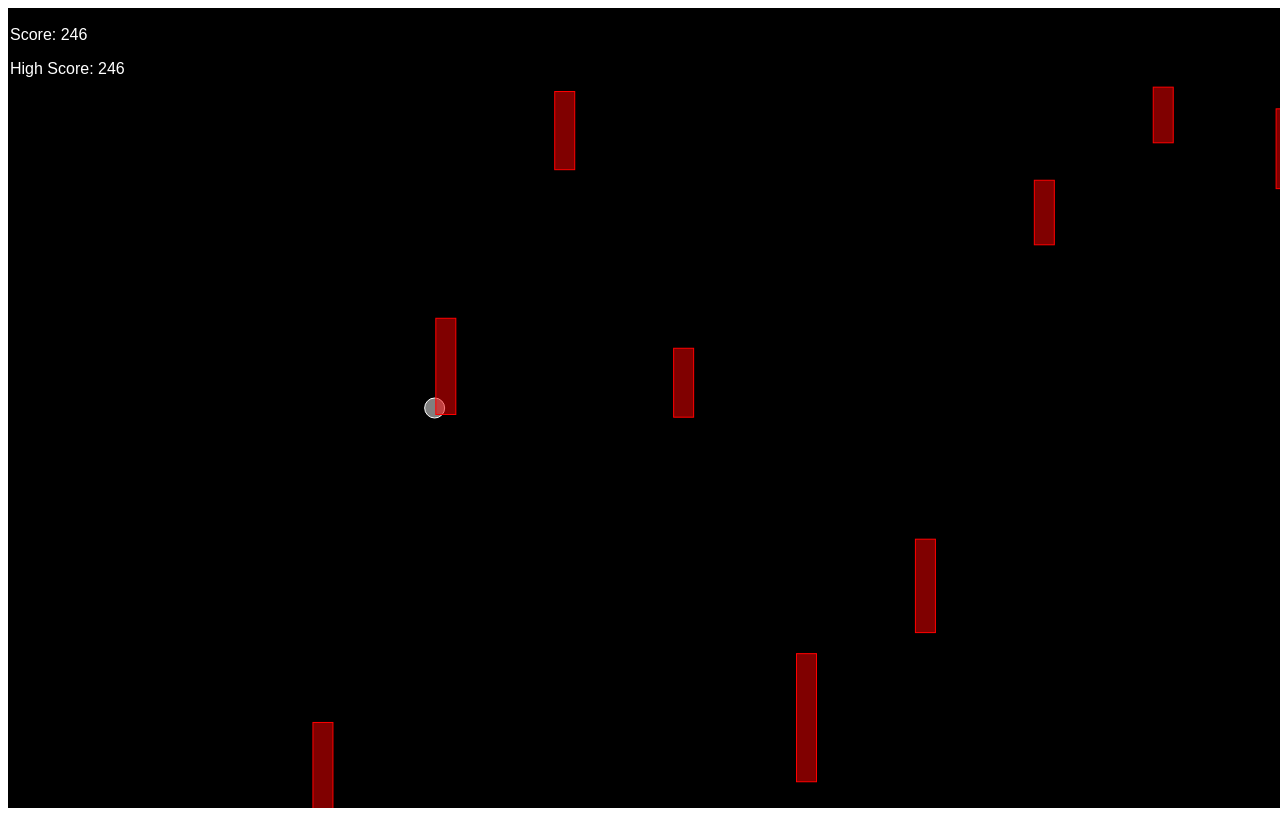
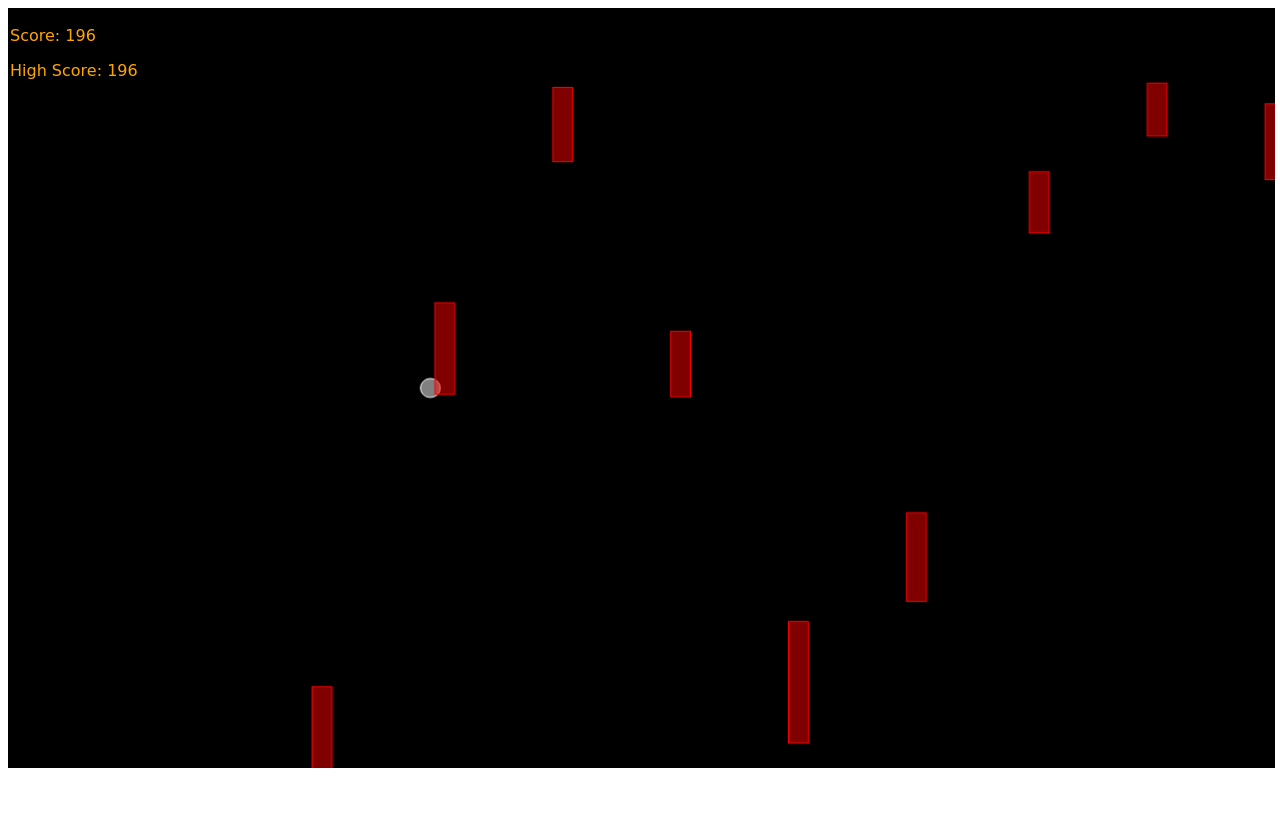
Before and after one commit to pgleamy/WindFlyer, a plain HTML site: page index.html in a window 1280 px wide. Drawn offline with Linux system fonts and the light colour scheme.

Commit message:
Windy flyer index.html copy for GitHub Pages

```diff
--- a/index.html
+++ b/index.html
@@ -1,4 +1,3 @@
-
 <!DOCTYPE html>
 <html>
 <head>
@@ -7,16 +6,16 @@
         canvas {
             display: block;
             background: #000;
-            width: 100vw;
-            height: 100vh;
-            margin: 0;
+            width: 99vw;
+            height: 95vh;
+            margin: 20;
         }
         #scoreBoard {
             position: absolute;
             top: 10px;
             left: 10px;
-            color: white;
-            font-family: Arial, sans-serif;
+            color: orange;
+            font-family: cursive;
         }
     </style>
 </head>
@@ -34,8 +33,8 @@
 
         let playerPosition = { x: canvas.width / 3, y: canvas.height / 2 };
         let obstacles = [];
-        const minimumWindStrength = 1;
-        const maximumWindStrength = 5;
+        const minimumWindStrength = 2;
+        const maximumWindStrength = 6;
         let windStrength = minimumWindStrength;
         let score = 0;
         let highScore = localStorage.getItem('highScore') ? parseInt(localStorage.getItem('highScore')) : 0;
```
